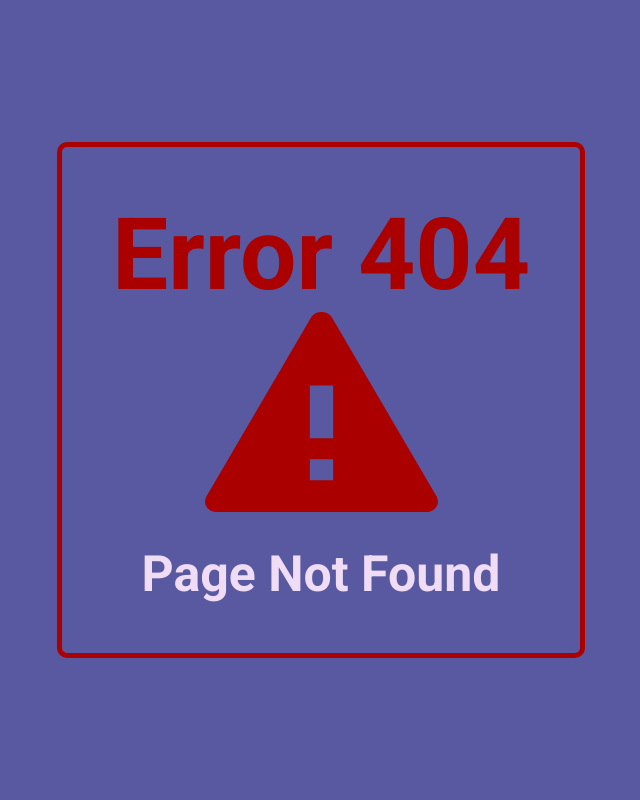
After one commit to HectorGerardoZV/Proyecto06-RST, a PHP site: page /view/error.php in a window 1280 px wide. The commit adds this page. Shown: the whole page, without its empty margins (319-959 px from the left). Run offline with PHP 8.4, Linux system fonts and the light colour scheme.

```diff
--- a/controller/AdminController.php
+++ b/controller/AdminController.php
@@ -34,6 +34,7 @@ class AdminController
         $numSallers = sizeof($sallerDao->findAll());
         $numBlogs = sizeof($blogDao->findAll());
 
+
         if ($_SERVER["REQUEST_METHOD"] == "POST") {
             header("location: /logout");
         }
--- a/index.php
+++ b/index.php
@@ -68,9 +68,12 @@ $router->addPOST("/contact", [PublicController::class, "contact"]);
 $router->addGET("/property", [PublicController::class, "property"]);
 $router->addGET("/blog", [PublicController::class, "blog"]);
 
+//--Error-page--//
+$router->addGET("/error", [PublicController::class, "error"]);
 
 
 $router->run();
 
 
+
 ?>
--- /dev/null
+++ b/view/error.php
@@ -0,0 +1,24 @@
+<!DOCTYPE html>
+<html lang="en">
+
+<head>
+    <meta charset="UTF-8">
+    <meta http-equiv="X-UA-Compatible" content="IE=edge">
+    <meta name="viewport" content="width=device-width, initial-scale=1.0">
+    <title>Error 404</title>
+    <link rel="stylesheet" href="/view//style//style.css">
+</head>
+
+<body class="error-page-back">
+    <div class="error-page">
+        <div class="error-page-content">
+            <h1 class="error-page-title">Error 404</h1>
+            <img src="/view//img//icons//Error.svg" alt="">
+            <h1>Page Not Found</h1>
+        </div>
+    </div>
+
+
+</body>
+
+</html>
--- a/view/public/public-style.css
+++ b/view/public/public-style.css
@@ -62,6 +62,10 @@
 
 .header__navegation a:hover {
     color: var(--colorSolidD);
+}
+
+.admin__logo-header {
+    width: 3rem;
 }
 
 .footer {
--- a/view/style/style.css
+++ b/view/style/style.css
@@ -191,3 +191,32 @@ img {
     width: 8rem;
     height: 8rem;
 }
+
+.error-page-back {
+    background-color: var(--colorSolidC);
+}
+
+.error-page {
+    color: var(--colorSolidE);
+    width: 100%;
+    height: 100vh;
+    display: flex;
+    justify-content: center;
+    align-items: center;
+}
+
+.error-page-title {
+    color: var(--colorSolid2);
+    font-size: 10rem;
+}
+
+.error-page-content {
+    text-align: center;
+    padding: 5rem;
+    border: 5px solid var(--colorSolid2);
+    border-radius: 1rem;
+}
+
+.error-page-content img {
+    margin-bottom: 3rem;
+}
```
Also changed, not shown: Router.php (+26 -1 lines), controller/LoginController.php (+12 -7 lines), controller/PublicController.php (+26 -7 lines), view/public/masterPage.php (+10 -1 lines), view/img/icons/Error.svg (added).
